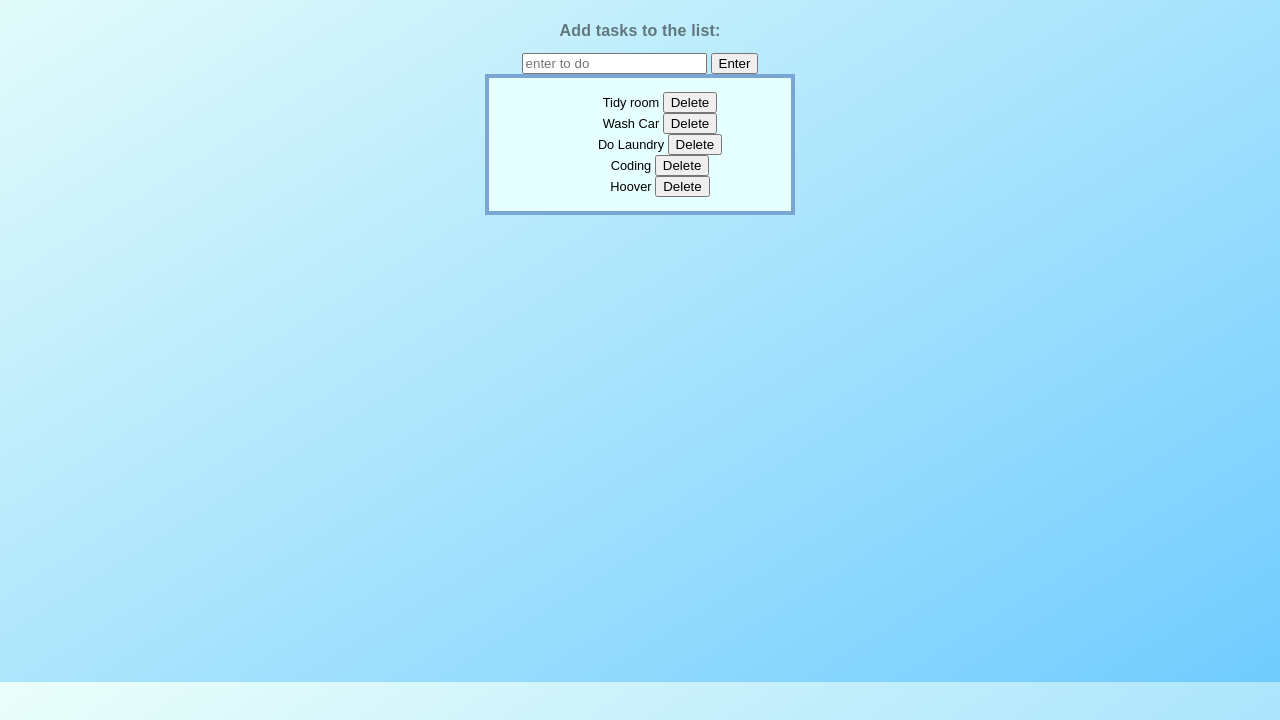
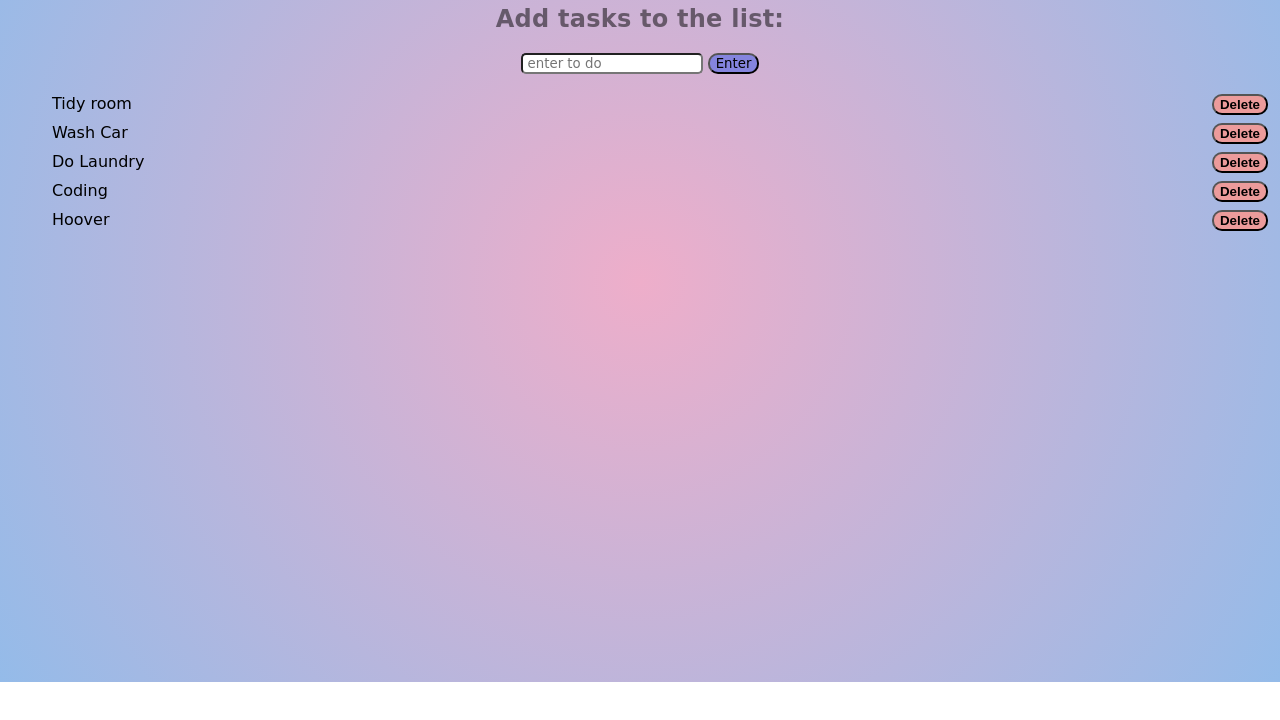
Before and after one commit to hannah-lynn/todolist, a plain HTML site: page index.html in a window 1280 px wide. Shown: the part 118-838 px from the top of the page. After the commit the page ends 800 px from the top, so only its background shows below. Drawn offline with Linux system fonts and the light colour scheme.

Commit message:
adding new styling

```diff
--- a/style.css
+++ b/style.css
@@ -1,53 +1,79 @@
 html {
-    height: 100%;
+  width: 100%;
+  height: 100%;
 }
 
 body {
+  text-align: center;
+  background: radial-gradient(
+    circle,
+    rgba(238, 174, 202, 1) 0%,
+    rgba(148, 187, 233, 1) 100%
+  );
+  background-repeat: no-repeat;
+  background-size: cover;
+  font-family: 'Sriracha', cursive;
+}
 
-	height: 100%;
-    margin: 30;
-    background-repeat: no-repeat;
-    background-attachment: fixed;
+.container-all {
+  display: flex;
+  flex-direction: column;
+  min-height: 100vh;
+}
 
-	text-align: center;
-	background: linear-gradient(to bottom right, rgb(235, 255, 250), rgb(112, 204, 255));
+h1 {
+  color: rgba(0, 0, 0, 0.5);
+  text-align: center;
+  text-transform: uppercase;
+  letter-spacing: 0.1em;
+  margin-top: 5%;
+}
+
+h2 {
+  color: rgba(0, 0, 0, 0.5);
+  text-align: center;
+  text-transform: none;
+  letter-spacing: 0.01em;
+}
+
+.section-main {
+  margin: auto;
+  background: rgb(93, 199, 194, 0.9);
+  border-radius: 10%;
+  padding: 10px 50px;
+  box-shadow: 3px 5px rgb(227, 164, 227);
+  width: max-content;
+}
+
+input {
+  border-radius: 5px;
+  font-family: 'Sriracha', cursive;
+  padding-left: 5px;
 }
 
 ul {
-	list-style-type: none;
+  list-style-type: none;
+  cursor: pointer;
 }
-
 
 .done {
   text-decoration: line-through;
 }
 
-h1 {
-	font: 300 3.5em 'Raleway', sans-serif;
-	color: rgba(0,0,0,.5);
-	text-align: center;
-	text-transform: uppercase;
-	letter-spacing: .1em;
-	width: 100%;
+.entBut {
+  border-radius: 10px;
+  background: rgb(132, 132, 222);
+  font-family: 'Sriracha', cursive;
 }
 
-h2 {
-	font: 900 1em 'Raleway', sans-serif;
-	color: rgba(0,0,0,.5);
-	text-align: center;
-	text-transform: none;
-	letter-spacing: 0.01em;
+.listItem {
+  padding: 4px;
+  display: flex;
+  justify-content: space-between;
 }
 
-.container {
-	display: block;
-  margin-left: auto;
-  margin-right: auto;
-  background-color: #e6ffff;
-  width: 300px;
-  border: 4px solid #79a6d2;
-  padding:1px;
-  font-family: 'Raleway', sans-serif;
-  font-size: 0.8em;
-
+.delete {
+  background: rgb(236, 155, 155);
+  border-radius: 10px;
+  font-weight: bold;
 }
--- a/todo.js
+++ b/todo.js
@@ -1,60 +1,54 @@
-var button = document.getElementById("enter");
-var input = document.getElementById("user input");
-var ul = document.getElementById("ulist");
-var list = document.querySelectorAll("li");
-
-
+var button = document.getElementById('enter');
+var input = document.getElementById('user-input');
+var ul = document.getElementById('ulist');
+var list = document.querySelectorAll('li');
 
 function inputLength() {
   return input.value.length;
 }
 
 function createTodo() {
-	var li = document.createElement("li");
-	li.appendChild(document.createTextNode(input.value + ""));
-	li.className = "listItem";
-	var deleteBtn = document.createElement("button");
-	deleteBtn.className = "delete";
-	deleteBtn.appendChild(document.createTextNode("Delete"));
+  var li = document.createElement('li');
+  li.appendChild(document.createTextNode(input.value + ' '));
+  li.className = 'listItem';
+  var deleteBtn = document.createElement('button');
+  deleteBtn.className = 'delete';
+  deleteBtn.appendChild(document.createTextNode('x'));
   li.appendChild(deleteBtn);
   ul.appendChild(li);
-	input.value = "";
-	li.addEventListener("click", toggleTodoAfterClick);
-
+  input.value = '';
+  li.addEventListener('click', toggleTodoAfterClick);
 }
 
 function addTodoAfterClick() {
   if (inputLength() > 0) {
-		createTodo()
+    createTodo();
   }
 }
 
-function addTodoAfterKeypress (event) {
+function addTodoAfterKeypress(event) {
   if (inputLength() > 0 && event.which === 13) {
-		createTodo()
+    createTodo();
   }
 }
 
-
 function toggleTodoAfterClick() {
-        this.classList.toggle("done");
+  this.classList.toggle('done');
 }
 
-
-
 function delOnClick(e) {
-	if(e.target.classList.contains("delete")){
+  if (e.target.classList.contains('delete')) {
     var li = e.target.parentElement;
     ul.removeChild(li);
   }
 }
 
-list.forEach(function(li){
-	li.addEventListener("click", toggleTodoAfterClick);
+list.forEach(function (li) {
+  li.addEventListener('click', toggleTodoAfterClick);
 });
 
-ul.addEventListener("click", delOnClick);
+ul.addEventListener('click', delOnClick);
 
-button.addEventListener("click", addTodoAfterClick);
+button.addEventListener('click', addTodoAfterClick);
 
-input.addEventListener("keypress", addTodoAfterKeypress);
+input.addEventListener('keypress', addTodoAfterKeypress);
```
Also changed, not shown: todo.html (added, +44 -0 lines). Lines whose indentation alone changed are shown as unchanged.
